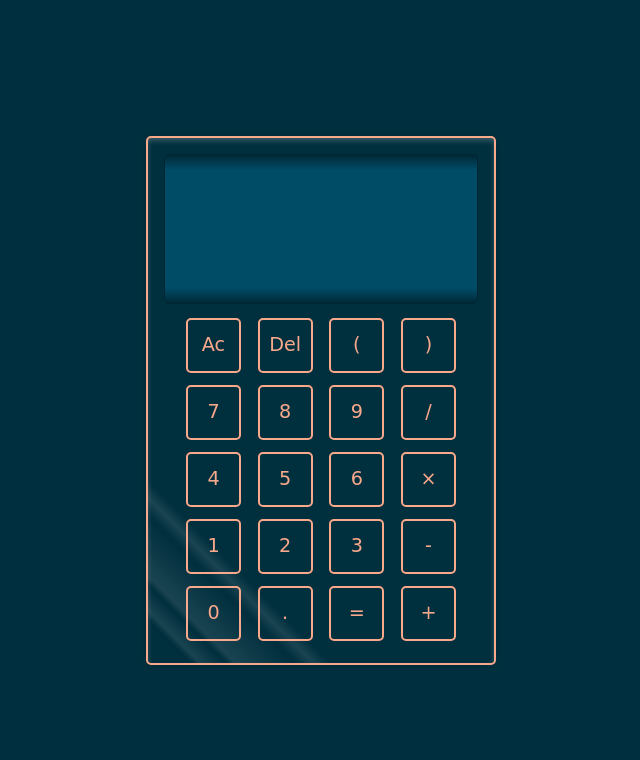
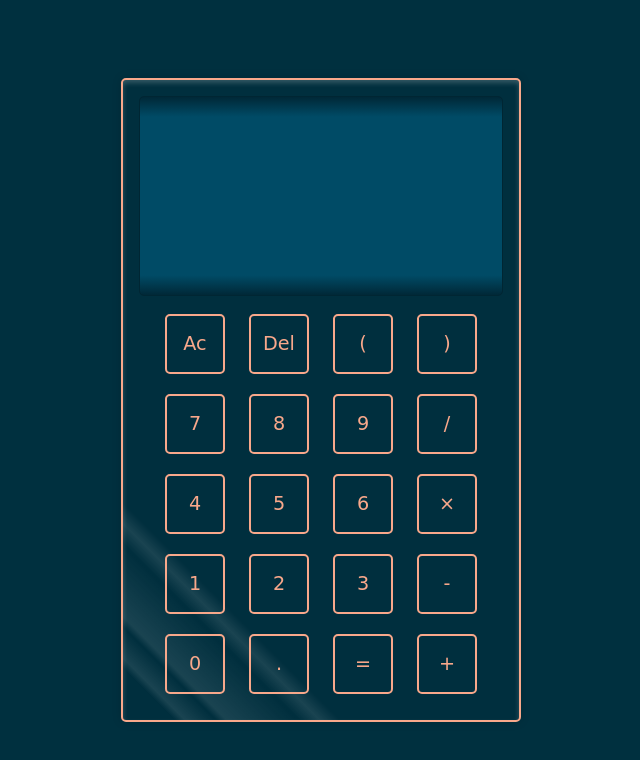
Before and after one commit to khkmgch/Calculation_App, a plain HTML site: page index.html in a window 1280 px wide. Shown: the whole page, without its empty margins (319-959 px from the left). Drawn offline with nearby package versions, Linux system fonts and the light colour scheme; a web font is replaced by a local one.

Commit message:
Update style.css

```diff
--- a/styles/style.css
+++ b/styles/style.css
@@ -78,14 +78,14 @@
 }
 @media (min-width:576px){
     .calculator{
-        width: 350px;
+        width: 400px;
     }
     .number-display{
-        height: 150px;
+        height: 200px;
     }
-    .buttons button {
-        width: 55px;
-        height: 55px;
-        margin: 6px;
+    .buttons button{
+        width: 60px;
+        height: 60px;
+        margin: 10px;
     }
 }
```
